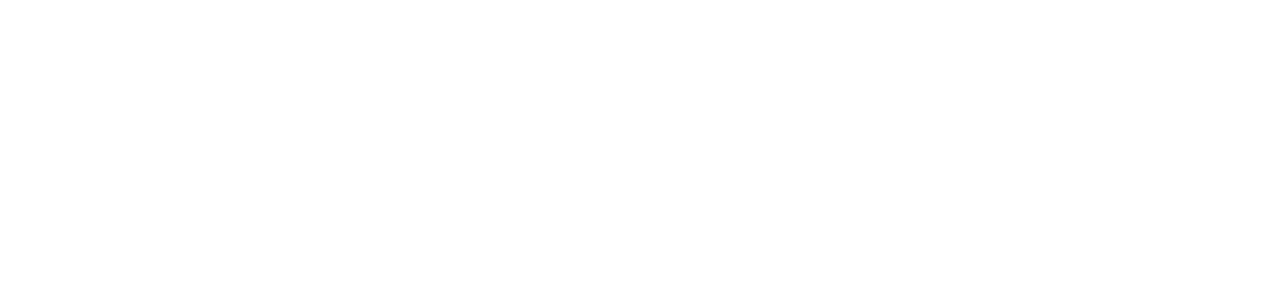
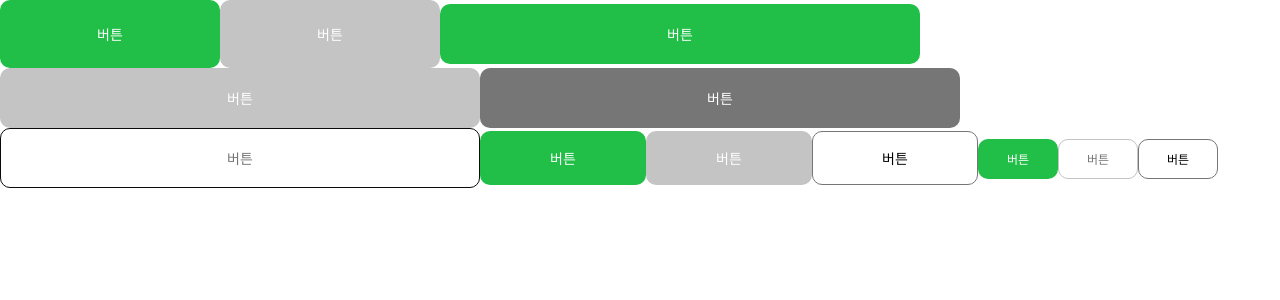
Before and after one commit to FRONTENDSCHOOL5/final-16-GreenTangerineMarket, a React (Create React App) app: page / in a window 1280 px wide. Shown: the top 300 px of the page. Built offline with nearby package versions, Linux system fonts and the light colour scheme.

Commit message:
button components수정

```diff
--- a/src/components/Common/Button/Large/LargeButton.module.scss
+++ b/src/components/Common/Button/Large/LargeButton.module.scss
@@ -1,20 +1,20 @@
 .largeButton {
   color: #fff;
-  width: 220px;
-  height: 68px;
+  width: 22rem;
+  height: 6.8rem;
   background: #21bf48;
-  border-radius: 10px;
-  padding: 13px;
-  font-size: 14px;
+  border-radius: 1rem;
+  padding: 1.3rem;
+  font-size: 1.4rem;
   align-items: center;
 }
 .largeButtonDisabled {
   color: #fff;
-  width: 220px;
-  height: 68px;
+  width: 22rem;
+  height: 6.8rem;
   background: #c4c4c4;
-  border-radius: 10px;
-  padding: 13px;
-  font-size: 14px;
+  border-radius: 1rem;
+  padding: 1.3rem;
+  font-size: 1.4rem;
   align-items: center;
 }
--- a/src/components/Common/Button/Medium/MediumButton.module.scss
+++ b/src/components/Common/Button/Medium/MediumButton.module.scss
@@ -1,43 +1,43 @@
 .mediumButton {
   color: #fff;
-  width: 480px;
-  height: 60px;
+  width: 48rem;
+  height: 6rem;
   background: #21bf48;
-  border-radius: 10px;
-  padding: 8px;
-  font-size: 14px;
+  border-radius: 1rem;
+  padding: 0.8rem;
+  font-size: 1.4rem;
   align-items: center;
 }
 .mediumButtonDisabled {
   color: #fff;
-  width: 480px;
-  height: 60px;
+  width: 48rem;
+  height: 6rem;
   background: #c4c4c4;
-  border-radius: 10px;
-  padding: 8px;
-  font-size: 14px;
+  border-radius: 1rem;
+  padding: 0.8rem;
+  font-size: 1.4rem;
   align-items: center;
 }
 
 .mediumDarkButton {
   color: #fff;
-  width: 480px;
-  height: 60px;
+  width: 48rem;
+  height: 6rem;
   background: #767676;
-  border-radius: 10px;
-  padding: 8px;
-  font-size: 14px;
+  border-radius: 1rem;
+  padding: 0.8rem;
+  font-size: 1.4rem;
   align-items: center;
 }
 
 .mediumWhiteButton {
   color: #767676;
   border: 1px solid #0a0a0a;
-  width: 480px;
-  height: 60px;
+  width: 48rem;
+  height: 6rem;
   background: #fff;
-  border-radius: 10px;
-  padding: 8px;
-  font-size: 14px;
+  border-radius: 1rem;
+  padding: 0.8rem;
+  font-size: 1.4rem;
   align-items: center;
 }
--- a/src/components/Common/Button/Msmall/MsmallButton.module.scss
+++ b/src/components/Common/Button/Msmall/MsmallButton.module.scss
@@ -1,31 +1,32 @@
 .msmallButton {
   color: #fff;
-  width: 166px;
-  height: 54px;
+  width: 16.6rem;
+  height: 5.4rem;
   background: #21bf48;
-  border-radius: 10px;
-  padding: 7px;
-  font-size: 14px;
+  border-radius: 1rem;
+  padding: 0.7rem;
+  font-size: 1.4rem;
   align-items: center;
 }
 .msmallButtonDisabled {
   color: #fff;
-  width: 166px;
-  height: 54px;
+  width: 16.6rem;
+  height: 5.4rem;
   background: #c4c4c4;
-  border-radius: 10px;
-  padding: 7px;
-  font-size: 14px;
+  border-radius: 1rem;
+  padding: 0.7rem;
+  font-size: 1.4rem;
   align-items: center;
 }
 
 .msmallWhiteButton {
-  color: #767676;
-  width: 166px;
-  height: 54px;
+  color: #000;
+  border: 1px solid #767676;
+  width: 16.6rem;
+  height: 5.4rem;
   background: #fff;
-  border-radius: 10px;
-  padding: 7px;
-  font-size: 14px;
+  border-radius: 1rem;
+  padding: 0.7rem;
+  font-size: 1.4rem;
   align-items: center;
 }
--- a/src/components/Common/Button/Small/SmallButton.module.scss
+++ b/src/components/Common/Button/Small/SmallButton.module.scss
@@ -1,31 +1,33 @@
 .smallButton {
   color: #fff;
-  width: 80px;
-  height: 40px;
+  width: 8rem;
+  height: 4rem;
   background: #21bf48;
-  border-radius: 10px;
-  padding: 7px;
-  font-size: 12px;
+  border-radius: 1rem;
+  padding: 0.7rem;
+  font-size: 1.2rem;
   align-items: center;
 }
 .smallButtonDisabled {
-  color: #fff;
-  width: 80px;
-  height: 40px;
-  background: #c4c4c4;
-  border-radius: 10px;
-  padding: 7px;
-  font-size: 12px;
+  color: #767676;
+  border: 0.1rem solid #c4c4c4;
+  width: 8rem;
+  height: 4rem;
+  background: #fff;
+  border-radius: 1rem;
+  padding: 0.7rem;
+  font-size: 1.2rem;
   align-items: center;
 }
 
 .smallWhiteButton {
   color: #000;
-  width: 80px;
-  height: 40px;
+  border: 0.1rem solid #767676;
+  width: 8rem;
+  height: 4rem;
   background: #fff;
-  border-radius: 10px;
-  padding: 7px;
-  font-size: 12px;
+  border-radius: 1rem;
+  padding: 0.7rem;
+  font-size: 1.2rem;
   align-items: center;
 }
--- a/src/pages/FeedList.jsx
+++ b/src/pages/FeedList.jsx
@@ -1,5 +1,30 @@
+import { LargeButton, LargeButtonDisabled } from 'components/Common/Button/Large/LargeButton'
+import { MsmallButton, MsmallButtonDisabled, MsmallWhiteButton } from 'components/Common/Button/Msmall/MsmallButton'
+import {
+  MediumButton,
+  MediumButtonDisabled,
+  MediumDarkButton,
+  MediumWhiteButton,
+} from 'components/Common/Button/Medium/MediumButton'
+import { SmallButton, SmallButtonDisabled, SmallWhiteButton } from 'components/Common/Button/Small/SmallButton'
+
 const FeedList = () => {
-  return <div></div>
+  return (
+    <div>
+      <LargeButton />
+      <LargeButtonDisabled />
+      <MediumButton />
+      <MediumButtonDisabled />
+      <MediumDarkButton />
+      <MediumWhiteButton />
+      <MsmallButton />
+      <MsmallButtonDisabled />
+      <MsmallWhiteButton />
+      <SmallButton />
+      <SmallButtonDisabled />
+      <SmallWhiteButton />
+    </div>
+  )
 }
 
 export default FeedList
```
Also changed, not shown: 1 other file (tests, documents, lock files or other folders).
